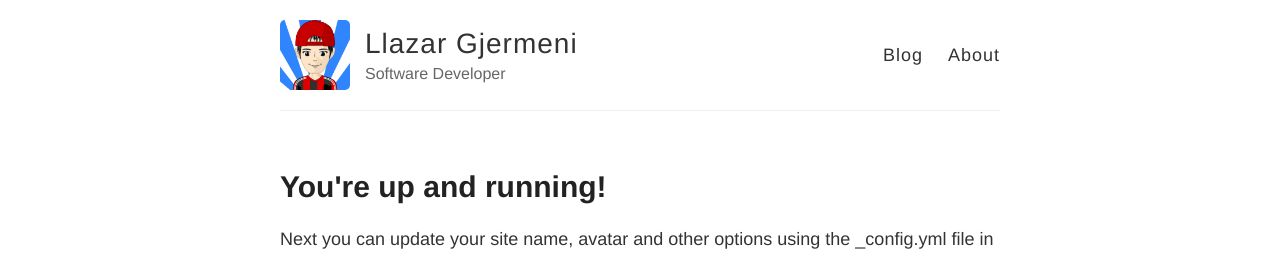
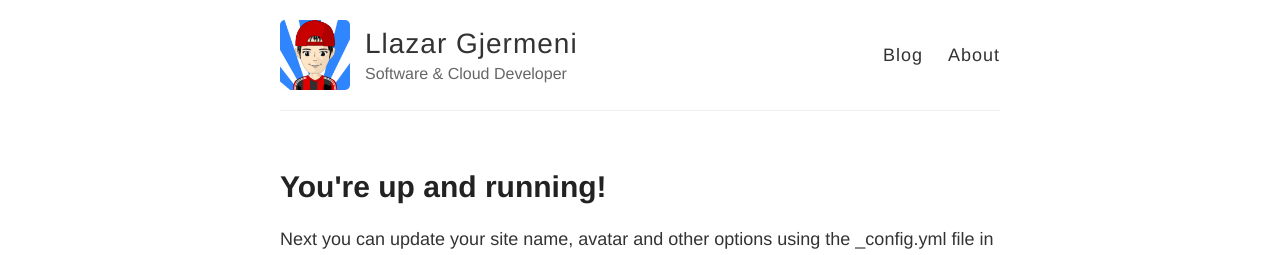
Before and after one commit to llgjermeni/llgjermeni, a Jekyll site: the page built from index.html, in a window 1280 px wide. Shown: the top 255 px of the page. Built offline with Jekyll 4.4.1, drawn with Linux system fonts in a browser that asks for light colours.

```diff
--- a/_config.yml
+++ b/_config.yml
@@ -6,7 +6,7 @@
 name: Llazar Gjermeni
 
 # Short bio or description (displayed in the header)
-description: Software Developer
+description: Software & Cloud Developer
 
 # URL of your avatar or profile pic (you could use your GitHub profile pic)
 # avatar: https://raw.githubusercontent.com/barryclark/jekyll-now/master/images/jekyll-logo.png
```
